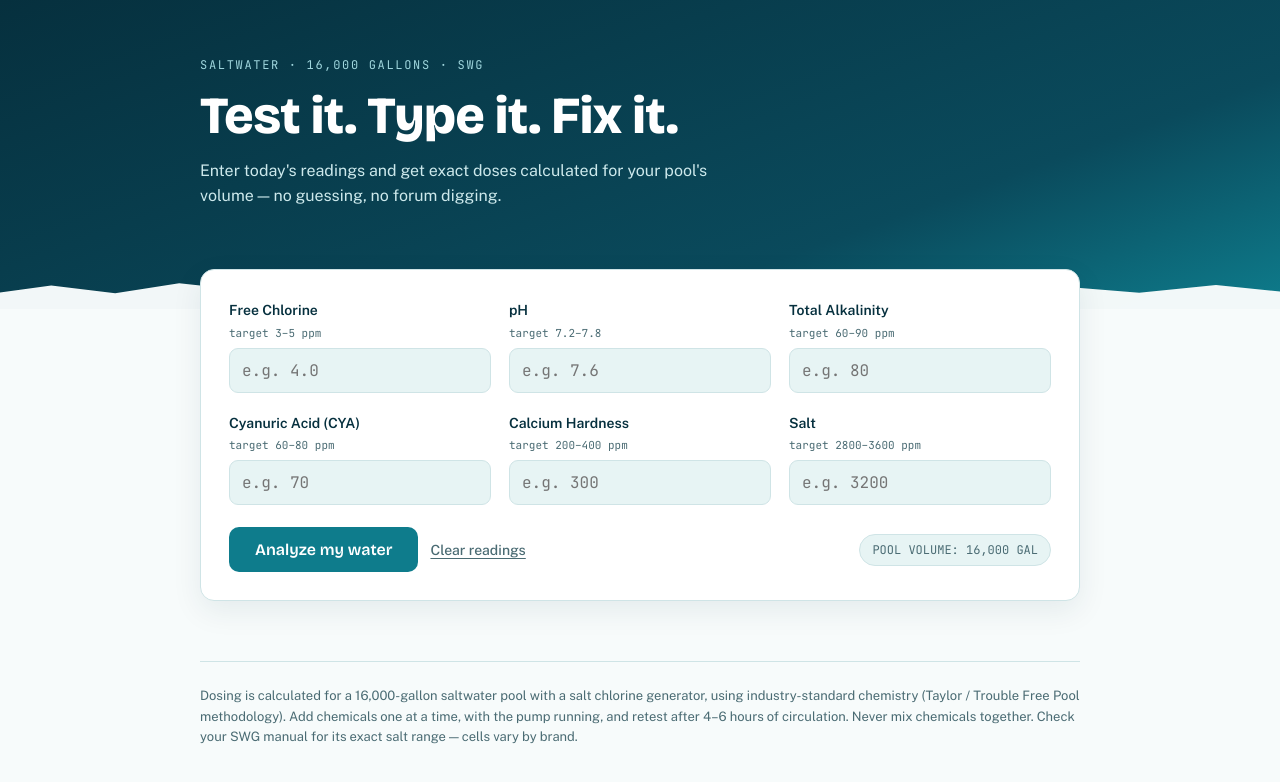
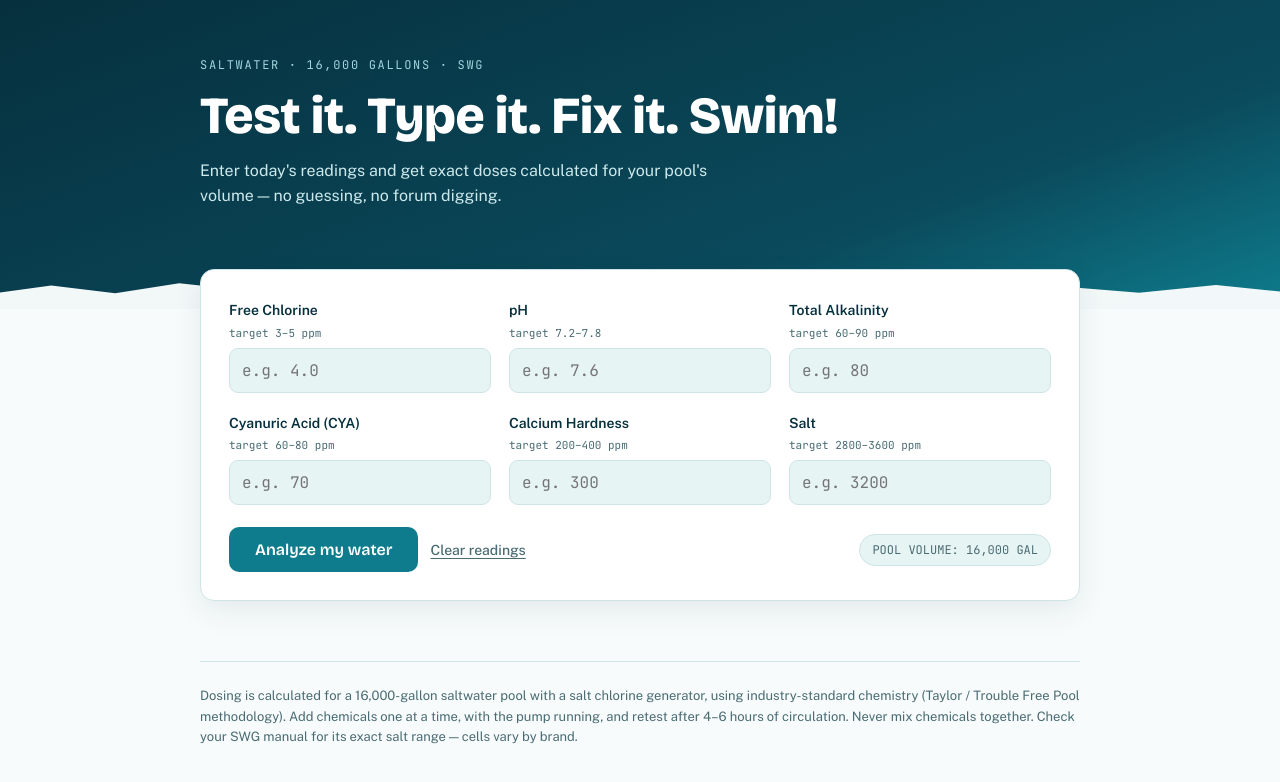
Before and after one commit to mikevignery/mypool2, a plain HTML site: page Index.html in a window 1280 px wide. Drawn offline with nearby package versions, Linux system fonts and the light colour scheme.

Commit message:
Update header title to include 'Swim!'

```diff
--- a/Index.html
+++ b/Index.html
@@ -14,7 +14,7 @@
 <header>
   <div class="wrap">
     <div class="eyebrow">Saltwater · 16,000 gallons · SWG</div>
-    <h1>Test it. Type it. Fix it.</h1>
+    <h1>Test it. Type it. Fix it. Swim!</h1>
     <p class="sub">Enter today's readings and get exact doses calculated for your pool's volume — no guessing, no forum digging.</p>
   </div>
 </header>
```
